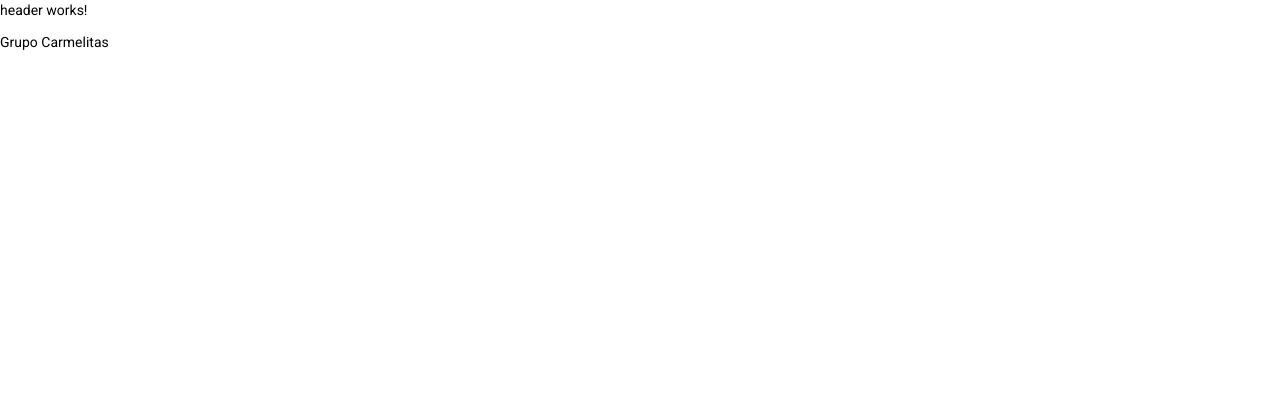
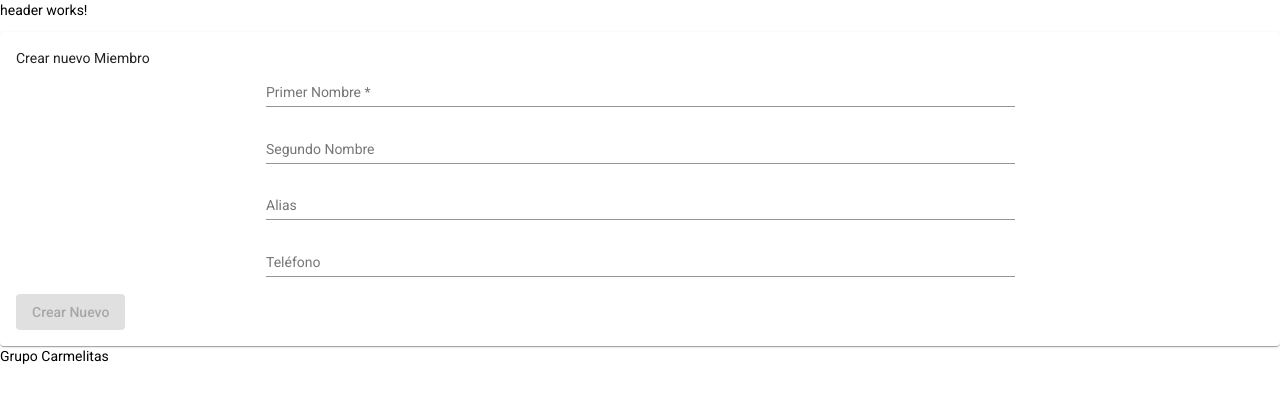
Before and after one commit to wmendozadev1/carmelapp-angular, an Angular app: page /create-member in a window 1280 px wide. Before the commit this address led to /. Shown: the top 402 px of the page. Built offline with nearby package versions, Linux system fonts and the light colour scheme.

Commit message:
creacion creatememberForm, aplicacion de estilo,routing

```diff
--- a/src/app/app-router.module.ts
+++ b/src/app/app-router.module.ts
@@ -2,11 +2,15 @@
 import { NgModule } from "@angular/core";
 import { RouterModule,Routes } from "@angular/router";
 
+
 import { MembersComponent } from "./members/members.component";
+import { CreateMemberComponent } from "./create-member/create-member.component";
+
 
 const routes : Routes = [
     { path: '',pathMatch:'full', component: MembersComponent },
-    { path: 'members',pathMatch:'full', component: MembersComponent }
+    { path: 'members',pathMatch:'full', component: MembersComponent },
+    { path: 'create-member',pathMatch:'full', component: CreateMemberComponent }
 ];
 
 @NgModule({
--- a/src/app/app.module.ts
+++ b/src/app/app.module.ts
@@ -4,6 +4,9 @@ import { HttpClientModule } from '@angular/common/http';
 import { BrowserAnimationsModule } from '@angular/platform-browser/animations';
 import { MatButtonModule } from '@angular/material/button';
 import { MatTableModule } from '@angular/material/table';
+import { ReactiveFormsModule } from '@angular/forms';
+import { MatInputModule } from '@angular/material/input';
+import { MatCardModule } from '@angular/material/card';
 
 import { AppComponent } from './app.component';
 import { MembersComponent } from './members/members.component';
@@ -12,17 +15,19 @@ import { HeaderComponent } from './header/header.component';
 import { MemberService } from './member.service';
 
 import { AppRouterModule } from './app-router.module';
+import { CreateMemberComponent } from './create-member/create-member.component';
 
 @NgModule({
   declarations: [
     AppComponent,
     MembersComponent,
     FooterComponent,
-    HeaderComponent
+    HeaderComponent,
+    CreateMemberComponent
   ],
   imports: [
     BrowserModule, AppRouterModule,HttpClientModule, BrowserAnimationsModule,
-    MatButtonModule,MatTableModule
+    MatButtonModule,MatTableModule,ReactiveFormsModule,MatInputModule,MatCardModule
   ],
   providers: [
     MemberService
--- /dev/null
+++ b/src/app/create-member/create-member.component.css
@@ -0,0 +1,18 @@
+
+
+.create-member-form {
+    margin-top: 5%;
+    margin-left: 20%;
+    margin-right: 20%;
+    margin-bottom: 5%;
+}
+
+.create-member-field {
+    width: 60%;
+    margin-left: 20%;
+    margin-right: 20%;
+}
+
+.crear-form-btn {
+    position: relative;
+}
--- /dev/null
+++ b/src/app/create-member/create-member.component.html
@@ -0,0 +1,25 @@
+
+<mat-card>
+    <span>Crear nuevo Miembro</span>
+    <form [formGroup]="memberForm" (ngSubmit)= "onSubmit()" >
+
+        <mat-form-field class="create-member-field">
+            <input matInput placeholder="Primer Nombre" formControlName="name1">
+        </mat-form-field>
+
+        <mat-form-field class="create-member-field">
+            <input matInput placeholder="Segundo Nombre" formControlName="name2">
+        </mat-form-field>
+
+        <mat-form-field class="create-member-field">
+            <input matInput placeholder="Alias" formControlName="alias">
+        </mat-form-field>
+
+        <mat-form-field class="create-member-field">
+            <input matInput placeholder="Teléfono" formControlName="telephone">
+        </mat-form-field>
+
+        <button mat-raised-button [disabled]="!memberForm.valid" >Crear Nuevo</button>
+
+    </form>
+</mat-card>
--- /dev/null
+++ b/src/app/create-member/create-member.component.ts
@@ -0,0 +1,28 @@
+import { Component, OnInit } from '@angular/core';
+import { FormControl, FormGroup, Validators } from '@angular/forms';
+
+@Component({
+  selector: 'app-create-member',
+  templateUrl: './create-member.component.html',
+  styleUrls: ['./create-member.component.css']
+})
+export class CreateMemberComponent  { // implements OnInit
+
+  constructor() { }
+
+  /*ngOnInit(): void {
+  }*/
+
+  memberForm = new FormGroup({
+    name1: new FormControl('',Validators.required),
+    name2:new FormControl(''),
+    alias: new FormControl(''),
+    telephone: new FormControl()
+  })
+
+  onSubmit() {
+    console.log(this.memberForm.value);
+  }
+
+
+}
```
Also changed, not shown: 1 other file (tests, documents, lock files or other folders).
